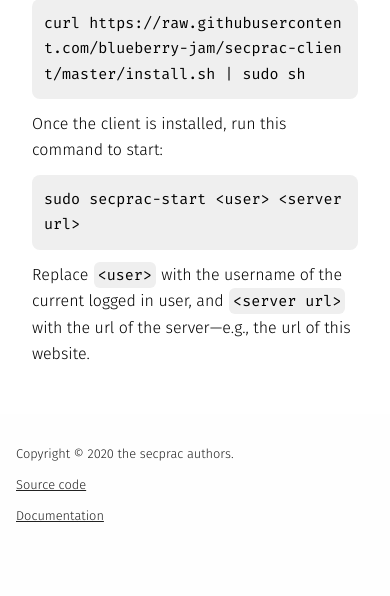
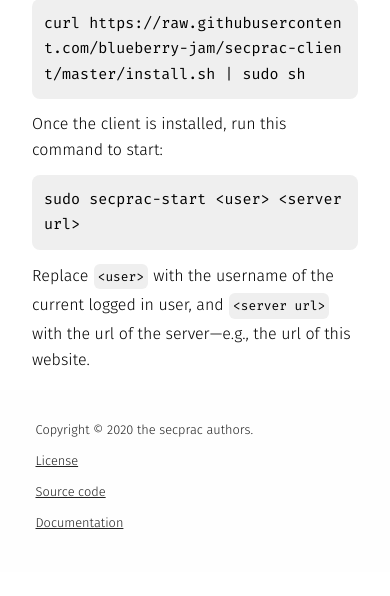
Before and after one commit to tteeoo/secprac-web, a Flask app: page /about in a window 390 px wide. Shown: the part 1014-1610 px from the top of the page. After the commit the page ends 1543 px from the top, so only its background shows below. Run offline with Flask 2, Linux system fonts and the light colour scheme; parts of the project's set-up code (start-up, migrations or seed data) failed here and were passed over.

Commit message:
Add License link

```diff
--- a/web/static/css/style.css
+++ b/web/static/css/style.css
@@ -81,11 +81,12 @@ a {
 	word-break: break-all;
 }
 .inline-monospace {
-	margin: 0 1px;
-	padding: 4px;
+	display: inline-block;
+	margin: 2px 1px;
+	padding: 0 4px;
 	background-color: #efefef;
 	border-radius: 6px;
-	font-size: 0.94em;
+	font-size: 0.8em;
 	font-family: FiraMono-Regular;
 }
 
@@ -124,13 +125,16 @@ a {
 		border: none;
 	}
 	#footer {
-		width: 100%;
+		width: 90%;
 		min-width: 0;
 	}
 }
-@media only screen and (max-width: 475px) {
+@media only screen and (max-width: 596px) {
+	#wrapper-padding {
+		padding-bottom: 2px;
+	}
 	#footer-link-wrapper {
-		float: none;
+		display: contents;
 	}
 	.footer-link {
 		display: block;
--- a/web/templates/parent.html
+++ b/web/templates/parent.html
@@ -27,6 +27,9 @@
 			Copyright &copy; 2020 the secprac authors.
 		</span>
 		<span id="footer-link-wrapper">
+			<a class="footer-link" href="https://raw.githubusercontent.com/blueberry-jam/secprac-web/master/LICENSE">
+				License
+			</a>
 			<a class="footer-link" href="https://github.com/blueberry-jam/secprac-web">
 				Source code
 			</a>
```
